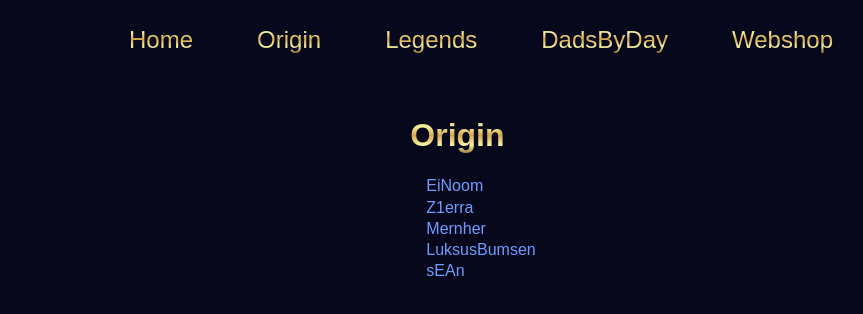
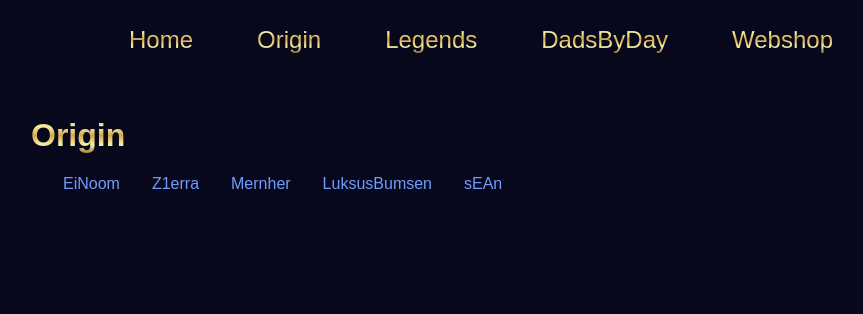
Before and after one commit to donjo9/lbn-respawn, a Next.js app: page /origin in a window 1280 px wide. Shown: the top 314 px of the page, without its empty margins (159-1022 px from the left). Built offline with nearby package versions, Linux system fonts and the light colour scheme.

Commit message:
Venstre justere teams

```diff
--- a/components/team.js
+++ b/components/team.js
@@ -8,15 +8,21 @@ const Name = styled.h1`
 const TeamContainer = styled.div`
     padding: 1rem;
     margin: 0 auto;
+    width: 100vw;
+    max-width: 900px;
 `
 const Members = styled.ul`
     padding: 0rem 0rem;
     margin: 1rem;
     list-style: none;
+    display: flex;
+    flex-wrap: wrap;
+    max-width: 100vw;
 `;
 
 const Member = styled.li`
-    padding: 0.1rem 0rem;
+    padding: 0rem 1rem;
+    line-height: 1rem;
     color: #719cff;
 `;
 const Team = props => {
```
